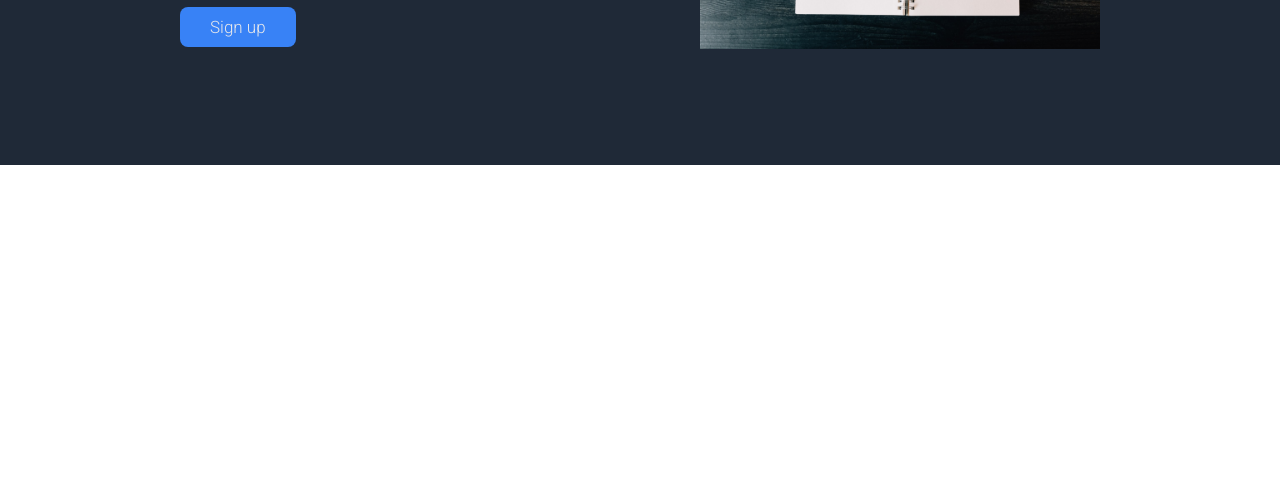
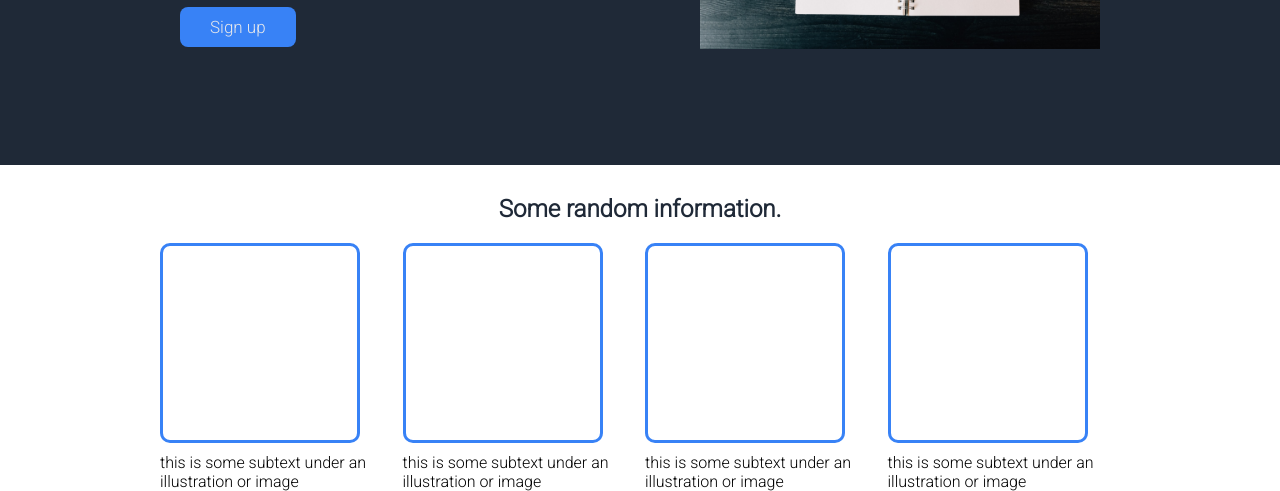
Before and after one commit to mmohamed-1/landing-page, a plain HTML site: page index.html in a window 1280 px wide. Shown: the part 325-816 px from the top of the page. Drawn offline with Linux system fonts and the light colour scheme.

Commit message:
updated the features section

```diff
--- a/index.html
+++ b/index.html
@@ -23,6 +23,7 @@
         </ul>
       </nav>
     </header>
+    <main>
     <section id="main">
         <div class="container hero">
             <div class="side-left">
@@ -36,5 +37,30 @@
             </div>
         </div>
     </section>
+    <section id="features">
+        <div class="container">
+            <h1>Some random information.</h1>
+            <div class="flex-features">
+            <div class="box">
+                <div></div>
+                <p>this is some subtext under an illustration or image</p>
+            </div>
+            <div class="box">
+                <div></div>
+                <p>this is some subtext under an illustration or image</p>
+            </div>
+            <div class="box">
+                <div></div>
+                <p>this is some subtext under an illustration or image</p>
+            </div>
+            <div class="box">
+                <div></div>
+                <p>this is some subtext under an illustration or image</p>
+            </div>
+
+        </div>
+
+    </section>
+    </main>
   </body>
 </html>
--- a/style.css
+++ b/style.css
@@ -85,3 +85,28 @@ img {
 .side-right {
   margin: 20px;
 }
+
+#features h1 {
+  font: 36px;
+  font-weight: 800;
+  color: #1f2937;
+  text-align: center;
+  padding-top: 30px;
+  margin-bottom: 20px;
+}
+
+.flex-features {
+  display: flex;
+  gap: 10px;
+  justify-content: center;
+  align-items: center;
+}
+.box div {
+  width: 200px;
+  height: 200px;
+  border: 3px solid #3882f6;
+  border-radius: 10px;
+}
+.box p {
+  padding-top: 10px;
+}
```
